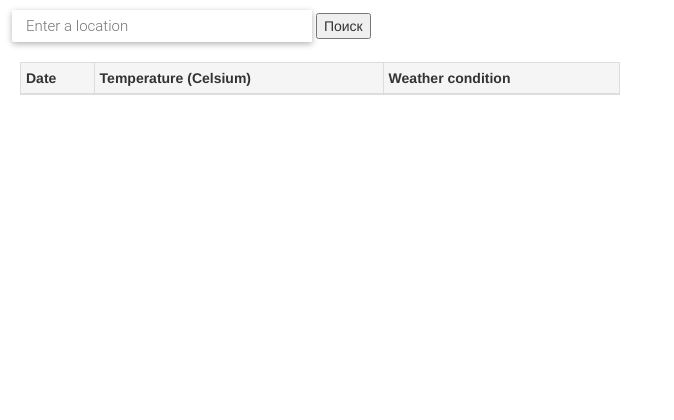
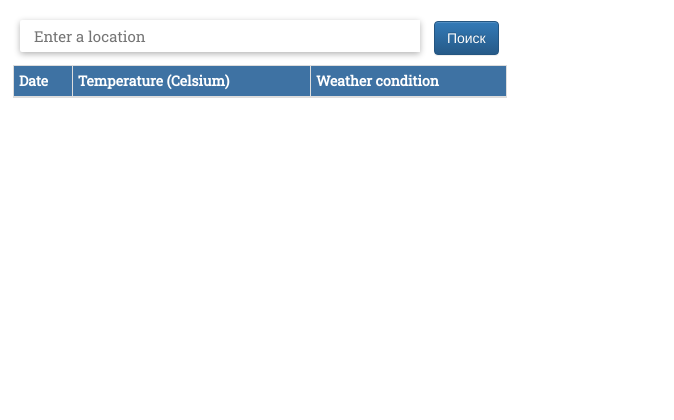
Before and after one commit to denmikh/Weather, a PHP site: page / in a window 1280 px wide. Shown: the top 420 px of the page, without its empty margins (0-674 px from the left). Before the commit the page ends 95 px from the top, so only its background shows below. Run offline with PHP 8.4, Linux system fonts and the light colour scheme; lists and menus that the app fills with data are empty; some libraries are stand-ins or nearby versions.

Commit message:
new style

```diff
--- a/css/style.css
+++ b/css/style.css
@@ -1,10 +1,5 @@
-/* Always set the map height explicitly to define the size of the div
-       * element that contains the map. */
-       #map {
-        /* display: none; */
-        height: 0%;
-      }
-      /* Optional: Makes the sample page fill the window. */
+       @import url('https://fonts.googleapis.com/css?family=Roboto+Slab');
+
       html, body {
         height: 100%;
         margin: 0;
@@ -23,35 +18,30 @@
 
       #pac-input {
         background-color: #fff;
-        font-family: Roboto;
+        font-family: 'Roboto Slab', serif;
         font-size: 15px;
         font-weight: 300;
-        margin-left: 12px;
+        margin: 10px;
         padding: 0 11px 0 13px;
         text-overflow: ellipsis;
-        width: 300px;
+        width: 400px;
       }
 
-      #pac-input:focus {
-        border-color: #4d90fe;
+      #weather_table{
+        margin: 10px;
+        /* border: 1px solid #8d4a4a; */
+        width: 500px;
+      }
+      #block {
+        padding: 3px;
+        width: auto;
+        font-family: 'Roboto Slab', serif;
+      }
+      #tableHead {
+        color: #fff;
+        background-color: #3e72a3;
       }
 
-      .pac-container {
-        font-family: Roboto;
+      tr:nth-child(1) {
+        background-color: #cdd7e0;
       }
-
-      #type-selector {
-        color: #fff;
-        background-color: #4d90fe;
-        padding: 5px 11px 0px 11px;
-      }
-
-      #type-selector label {
-        font-family: Roboto;
-        font-size: 13px;
-        font-weight: 300;
-      }
-
-      #asd {
-        padding: 20px;
-      }
--- a/index.php
+++ b/index.php
@@ -23,18 +23,13 @@
   </head>
 
   <body>
+    <div id="weather_table">
       <input id="pac-input" class="controls" type="text" placeholder="Enter a location">
-    <input id="butt" type="button" name="type" id="ok" value="Поиск">
-    <div id="map"></div>
-
-    <script>
-      initMap();
-    </script>
-
-<div id="asd" class="table-responsive col-md-6">
+      <input id="button" type="button" class="btn btn-primary" value="Поиск">
+      <div id="block" class="table-responsive">
         <table class="table table-hover table-bordered table-condensed ">
           <thead>
-			<tr class="active">
+            <tr id="tableHead">
               <th>Date</th>
               <th>Temperature (Celsium)</th>
               <th>Weather condition</th>
@@ -44,8 +39,15 @@
           </tbody>
         </table>
       </div>
+    </div>
+
+    <script>
+      initMap();
+    </script>
+
 
     <script src="https://maps.googleapis.com/maps/api/js?key=AIzaSyByNQ1Eixs1OSCl3h2qNuTN8F8HXppw36A&libraries=places&callback=initMap"
-        async defer></script>
+        async defer>
+    </script>
   </body>
 </html>
```
Lines whose indentation alone changed are shown as unchanged.
